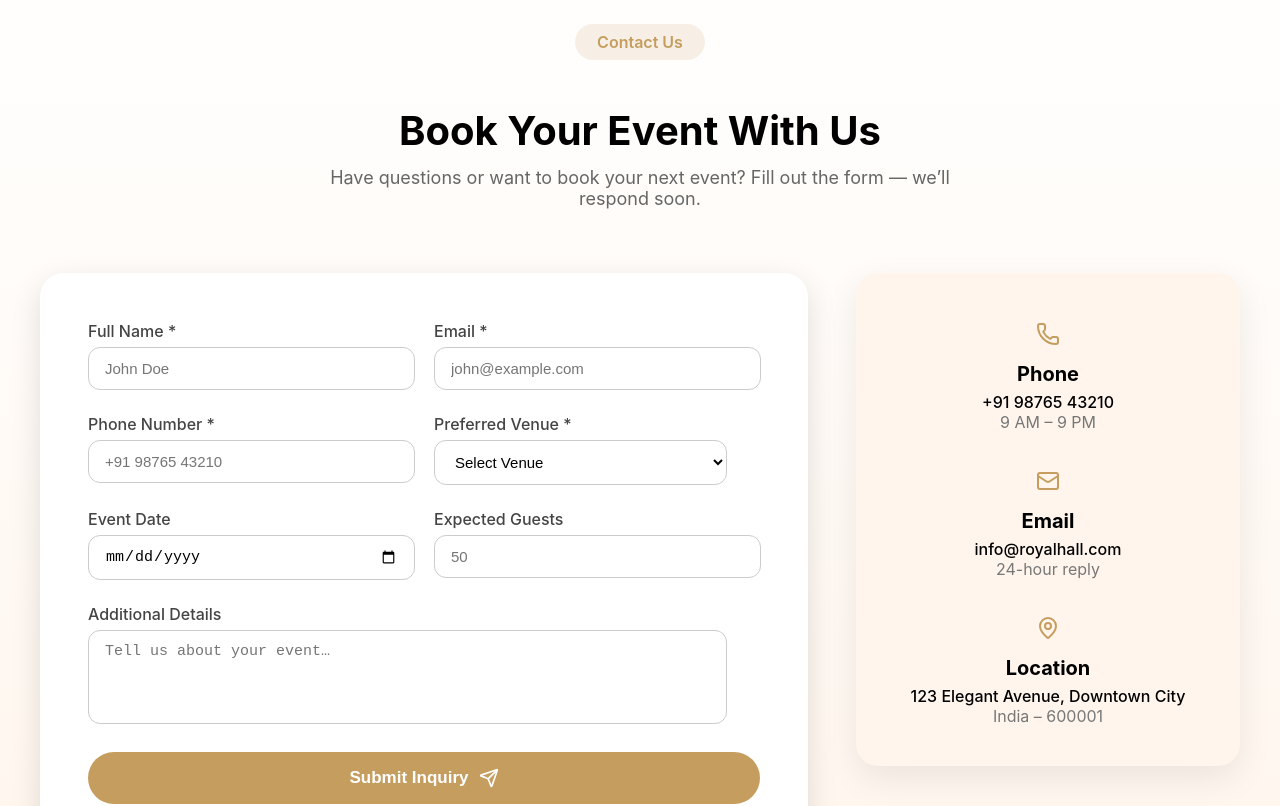
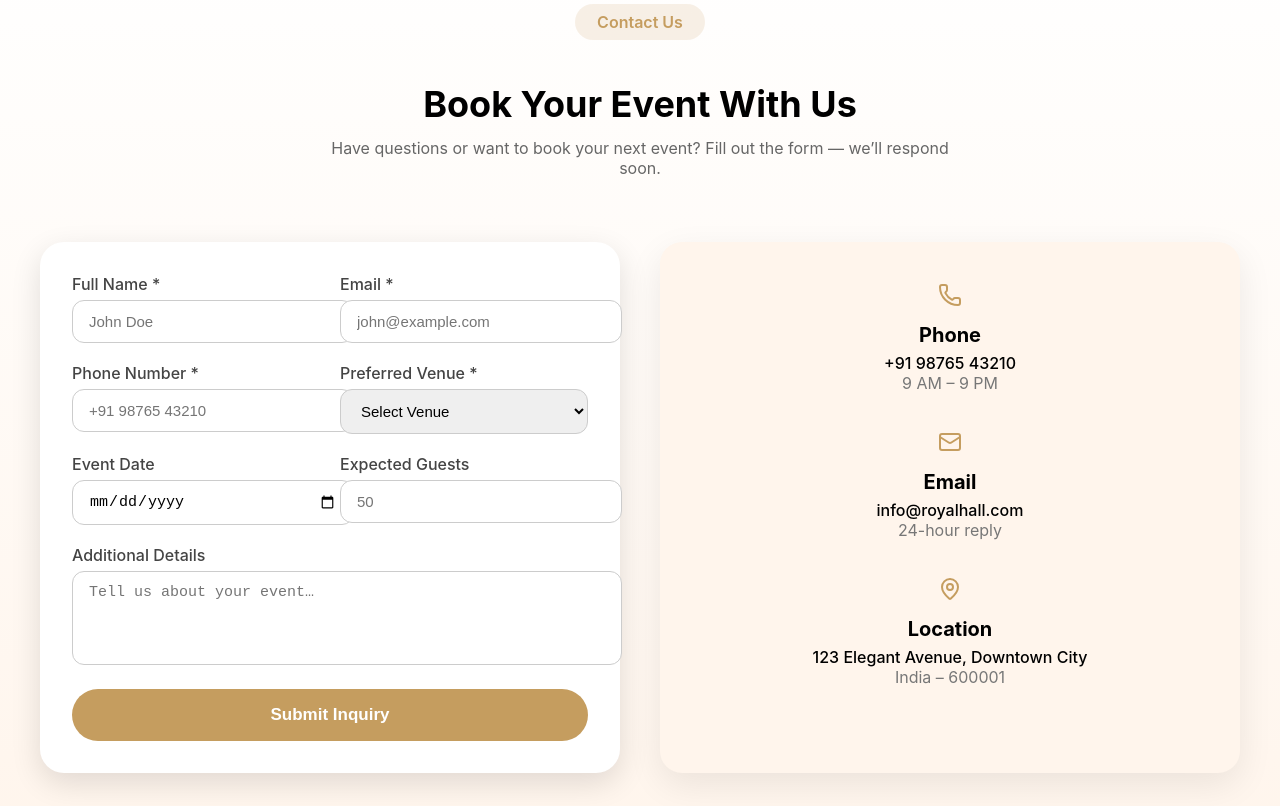
Before and after one commit to pathapatisneha2025-commits/Partyhousewebsite, a React (Create React App) app: page / in a window 1280 px wide. Shown: the part 4260-5066 px from the top of the page. Built offline with nearby package versions, Linux system fonts and the light colour scheme.

Commit message:
Initial commit

```diff
--- a/src/component/contactsection.jsx
+++ b/src/component/contactsection.jsx
@@ -1,7 +1,5 @@
-import { motion } from "framer-motion";
 import { useState } from "react";
-import { Phone, Mail, MapPin, Send } from "lucide-react";
-
+import { Phone, Mail, MapPin } from "lucide-react";
 export function ContactSection() {
   const [formData, setFormData] = useState({
     name: "",
@@ -15,12 +13,10 @@ export function ContactSection() {
 
   const handleSubmit = (e) => {
     e.preventDefault();
-
     if (!formData.name || !formData.email || !formData.phone || !formData.venue) {
       alert.error("Please fill in all required fields");
       return;
     }
-
     alert.success("Booking inquiry submitted successfully!");
     setFormData({
       name: "",
@@ -41,31 +37,13 @@ export function ContactSection() {
     <section
       id="contact"
       style={{
-        padding: "100px 0",
+        padding: "80px 24px",
         background: "linear-gradient(to bottom, #ffffff, #fff5ec)",
       }}
     >
-      <style>
-        {`
-        @media (min-width: 1024px) {
-          .contact-grid {
-            display: grid;
-            grid-template-columns: 2fr 1fr;
-            gap: 48px;
-          }
-        }
-      `}
-      </style>
-
-      <div style={{ maxWidth: "1200px", margin: "0 auto", padding: "0 24px" }}>
+      <div style={{ maxWidth: "1200px", margin: "0 auto" }}>
         {/* Title */}
-        <motion.div
-          initial={{ opacity: 0, y: 20 }}
-          whileInView={{ opacity: 1, y: 0 }}
-          transition={{ duration: 0.8 }}
-          viewport={{ once: true }}
-          style={{ textAlign: "center", marginBottom: "64px" }}
-        >
+        <div style={{ textAlign: "center", marginBottom: "64px" }}>
           <span
             style={{
               display: "inline-block",
@@ -79,46 +57,45 @@ export function ContactSection() {
           >
             Contact Us
           </span>
-
-          <h2 style={{ fontSize: "40px", fontWeight: 700, marginBottom: "12px" }}>
+          <h2 style={{ fontSize: "36px", fontWeight: 700, marginBottom: "12px" }}>
             Book Your Event With Us
           </h2>
-
-          <p style={{ color: "#666", maxWidth: "650px", margin: "0 auto", fontSize: "18px" }}>
+          <p style={{ color: "#666", maxWidth: "650px", margin: "0 auto", fontSize: "16px" }}>
             Have questions or want to book your next event? Fill out the form — we’ll respond soon.
           </p>
-        </motion.div>
+        </div>
 
-        {/* Form + Info Box */}
-        <div className="contact-grid">
+        {/* Form + Info Grid */}
+        <div
+          style={{
+            display: "grid",
+            gridTemplateColumns: "repeat(auto-fit, minmax(300px, 1fr))",
+            gap: "40px",
+          }}
+        >
           {/* Form */}
-          <motion.div
-            initial={{ opacity: 0, x: -20 }}
-            whileInView={{ opacity: 1, x: 0 }}
-            transition={{ duration: 0.8 }}
-            viewport={{ once: true }}
-          >
           <div
             style={{
               background: "white",
-                padding: "48px",
+              padding: "32px",
               borderRadius: "24px",
               boxShadow: "0 10px 30px rgba(0,0,0,0.12)",
-                display: "flex",
-                flexDirection: "column",
-                justifyContent: "center",
             }}
           >
-              <form onSubmit={handleSubmit} style={{ display: "grid", gap: "24px" }}>
-                {/* Name + Email */}
-                <div style={{ display: "grid", gap: "20px", gridTemplateColumns: "1fr 1fr" }}>
+            <form style={{ display: "grid", gap: "20px" }} onSubmit={handleSubmit}>
+              <div
+                style={{
+                  display: "grid",
+                  gridTemplateColumns: "repeat(auto-fit, minmax(200px, 1fr))",
+                  gap: "20px",
+                }}
+              >
                 <InputField
                   label="Full Name *"
                   value={formData.name}
                   onChange={(e) => handleChange("name", e.target.value)}
                   placeholder="John Doe"
                 />
-
                 <InputField
                   label="Email *"
                   type="email"
@@ -128,8 +105,13 @@ export function ContactSection() {
                 />
               </div>
 
-                {/* Phone + Venue */}
-                <div style={{ display: "grid", gap: "20px", gridTemplateColumns: "1fr 1fr" }}>
+              <div
+                style={{
+                  display: "grid",
+                  gridTemplateColumns: "repeat(auto-fit, minmax(200px, 1fr))",
+                  gap: "20px",
+                }}
+              >
                 <InputField
                   label="Phone Number *"
                   type="tel"
@@ -137,14 +119,12 @@ export function ContactSection() {
                   onChange={(e) => handleChange("phone", e.target.value)}
                   placeholder="+91 98765 43210"
                 />
-
-                  {/* Venue */}
                 <div>
                   <label style={labelStyle}>Preferred Venue *</label>
                   <select
                     value={formData.venue}
                     onChange={(e) => handleChange("venue", e.target.value)}
-                      style={{ ...inputStyle, background: "white" }}
+                    style={{ ...inputStyle, width: "100%" }}
                   >
                     <option value="">Select Venue</option>
                     <option value="grand">Grand Celebration Hall</option>
@@ -153,15 +133,19 @@ export function ContactSection() {
                 </div>
               </div>
 
-                {/* Date + Guests */}
-                <div style={{ display: "grid", gap: "20px", gridTemplateColumns: "1fr 1fr" }}>
+              <div
+                style={{
+                  display: "grid",
+                  gridTemplateColumns: "repeat(auto-fit, minmax(200px, 1fr))",
+                  gap: "20px",
+                }}
+              >
                 <InputField
                   label="Event Date"
                   type="date"
                   value={formData.date}
                   onChange={(e) => handleChange("date", e.target.value)}
                 />
-
                 <InputField
                   label="Expected Guests"
                   type="number"
@@ -171,7 +155,6 @@ export function ContactSection() {
                 />
               </div>
 
-                {/* Message */}
               <div>
                 <label style={labelStyle}>Additional Details</label>
                 <textarea
@@ -179,12 +162,12 @@ export function ContactSection() {
                   onChange={(e) => handleChange("message", e.target.value)}
                   placeholder="Tell us about your event…"
                   rows={4}
-                    style={{ ...inputStyle, resize: "none" }}
+                  style={{ ...inputStyle, width: "100%", resize: "none" }}
                 />
               </div>
 
-                {/* Submit */}
               <button
+                type="submit"
                 style={{
                   width: "100%",
                   padding: "16px",
@@ -194,35 +177,25 @@ export function ContactSection() {
                   fontSize: "17px",
                   border: "none",
                   cursor: "pointer",
-                    display: "flex",
-                    justifyContent: "center",
-                    gap: "10px",
-                    alignItems: "center",
                   fontWeight: 600,
-                    transition: "0.3s",
                 }}
               >
-                  Submit Inquiry <Send size={20} />
+                Submit Inquiry
               </button>
             </form>
           </div>
-          </motion.div>
 
-          {/* Contact Details Box */}
-          <motion.div
-            initial={{ opacity: 0, x: 20 }}
-            whileInView={{ opacity: 1, x: 0 }}
-            transition={{ duration: 0.8 }}
-            viewport={{ once: true }}
+          {/* Contact Info */}
+          <div
             style={{
               background: "#fff5ec",
-              padding: "40px 30px",
+              padding: "32px",
               borderRadius: "22px",
               boxShadow: "0 12px 35px rgba(0,0,0,0.08)",
               display: "flex",
               flexDirection: "column",
               gap: "28px",
-              height: "fit-content",
+              textAlign: "center",
             }}
           >
             <ContactInfo icon={<Phone />} title="Phone" info="+91 98765 43210" sub="9 AM – 9 PM" />
@@ -233,14 +206,14 @@ export function ContactSection() {
               info="123 Elegant Avenue, Downtown City"
               sub="India – 600001"
             />
-          </motion.div>
+          </div>
         </div>
       </div>
     </section>
   );
 }
 
-/* Input Field Component */
+// Input Field Component
 function InputField({ label, type = "text", value, onChange, placeholder }) {
   return (
     <div>
@@ -250,16 +223,16 @@ function InputField({ label, type = "text", value, onChange, placeholder }) {
         value={value}
         onChange={onChange}
         placeholder={placeholder}
-        style={inputStyle}
+        style={{ ...inputStyle, width: "100%" }}
       />
     </div>
   );
 }
 
-/* Contact Info Box */
+// Contact Info Component
 function ContactInfo({ icon, title, info, sub }) {
   return (
-    <div style={{ textAlign: "center" }}>
+    <div>
       <div style={{ fontSize: "34px", color: "#c59d5f", marginBottom: "8px" }}>{icon}</div>
       <h3 style={{ margin: "0 0 6px", fontSize: "20px" }}>{title}</h3>
       <p style={{ margin: 0, fontWeight: 500 }}>{info}</p>
@@ -268,7 +241,7 @@ function ContactInfo({ icon, title, info, sub }) {
   );
 }
 
-/* Styles */
+// Styles
 const labelStyle = {
   display: "block",
   marginBottom: "6px",
@@ -277,11 +250,9 @@ const labelStyle = {
 };
 
 const inputStyle = {
-  width: "90%",
   padding: "12px 16px",
   borderRadius: "12px",
   border: "1px solid #ccc",
   outline: "none",
   fontSize: "15px",
-  transition: "0.2s",
 };
```
Lines whose indentation alone changed are shown as unchanged.
